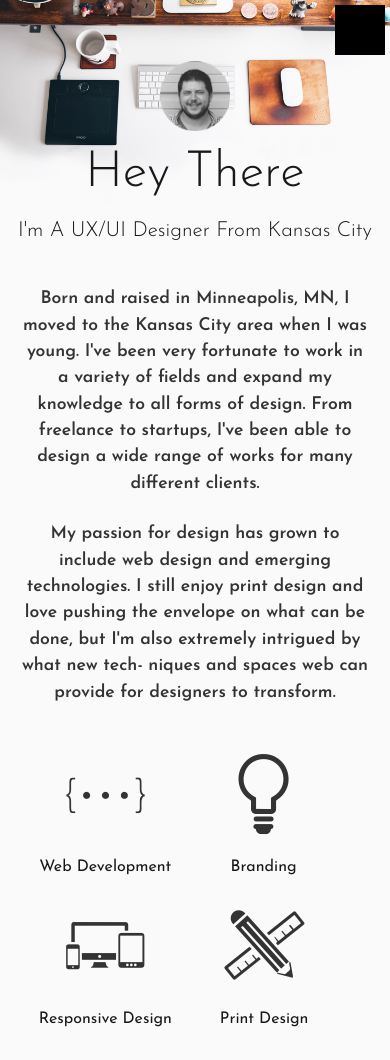
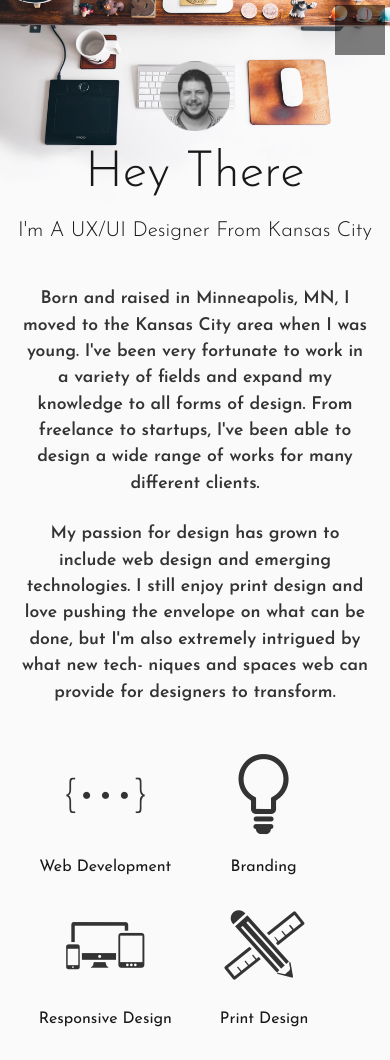
Before and after one commit to alexbenson07/alexbenson, a website: page index.html in a window 390 px wide. Shown: the top 1060 px of the page. Drawn offline with nearby package versions, Linux system fonts and the light colour scheme; no server answers.

Commit message:
fix nav toggle

```diff
--- a/scss/main.scss
+++ b/scss/main.scss
@@ -178,8 +178,8 @@ body {
 .mobile-nav {
   height: 50px;
   width: 50px;
-  background: black;
-  position: absolute;
+  background: transparentize(black, 0.5);
+  position: fixed;
   top: 5px;
   right: 5px;
   cursor: pointer;
```
Also changed, not shown: css/main.css.
